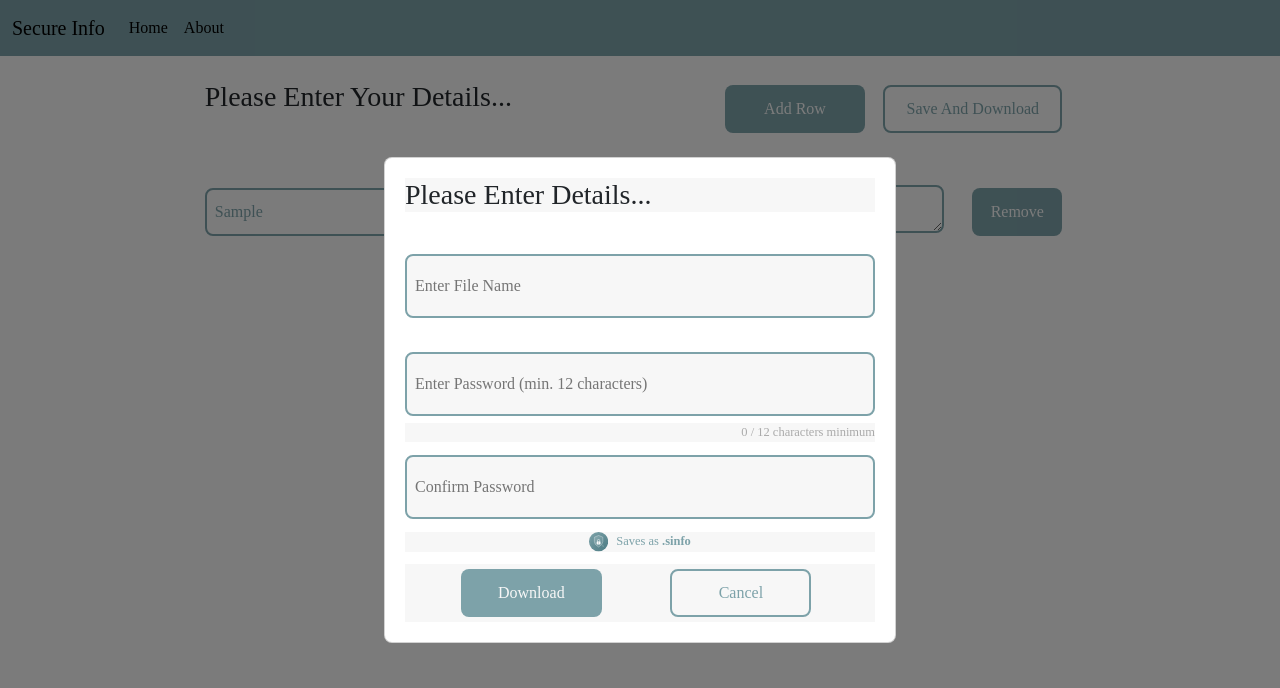
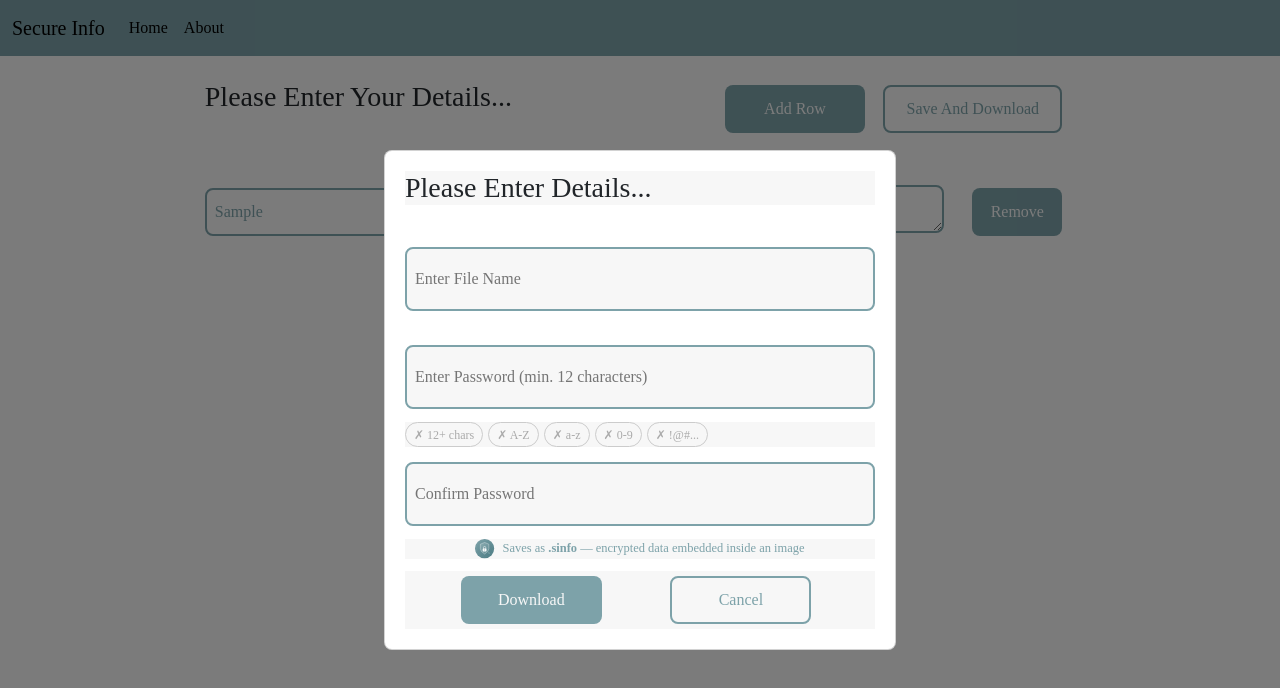
Before and after one commit to yogeshDvish/SecureInfo, a React (Create React App) app: page /#/create-file in a window 1280 px wide. Both pictures are taken after typing "Sample", "Sample" into the empty fields and a click on the button "Save And Download". Shown: the top 688 px of the page. Built offline with nearby package versions, Linux system fonts and the light colour scheme.

Commit message:
Password Issue Fix

```diff
--- a/src/secure-info/CreateFile.tsx
+++ b/src/secure-info/CreateFile.tsx
@@ -23,6 +23,16 @@ function CreateFile() {
   const editFilename = location.state?.editFilename as string | undefined;
   const editPassword = location.state?.editPassword as string | undefined; // old password passed from FileContentPage
   const isEditMode = !!editRows;
+
+  // ── Password strength validator ───────────────────────────────────────────
+  const validatePasswordStrength = (pwd: string): string | null => {
+    if (pwd.length < 12)           return 'Password must be at least 12 characters.';
+    if (!/[A-Z]/.test(pwd))        return 'Password must include at least one uppercase letter (A-Z).';
+    if (!/[a-z]/.test(pwd))        return 'Password must include at least one lowercase letter (a-z).';
+    if (!/[0-9]/.test(pwd))        return 'Password must include at least one number (0-9).';
+    if (!/[^A-Za-z0-9]/.test(pwd)) return 'Password must include at least one special character (!@#$%^&*...).';
+    return null; // valid
+  };
 
   const [rows, setRows] = useState<{ key: string; value: string }[]>(
     editRows && editRows.length > 0 ? editRows : [{ key: '', value: '' }]
@@ -114,9 +124,12 @@ function CreateFile() {
     // passwordOverride is passed directly from button click to avoid stale state
     const passwordToUse = passwordOverride ?? (passwordStep === 'change' ? saltKey : editPassword ?? saltKey);
 
-    if (passwordStep === 'change') {
-      if (saltKey.length < 12) { alert('Password must be at least 12 characters.'); return; }
-      if (saltKey !== confirmSaltKey) { alert('Passwords do not match.'); return; }
+    // Validate password for normal mode AND change password mode
+    if (!passwordOverride) {
+      const strengthError = validatePasswordStrength(passwordToUse);
+      if (strengthError) { alert(strengthError); return; }
+      if (passwordStep === 'change' && saltKey !== confirmSaltKey) { alert('Passwords do not match.'); return; }
+      if (!isEditMode && saltKey !== confirmSaltKey) { alert('Passwords do not match.'); return; }
     }
 
     setIsExporting(true);
@@ -244,9 +257,24 @@ function CreateFile() {
                   className="bordercolorbtn cursive-font passWordMng"
                   placeholder="New Password (min. 12 characters)"
                   style={{ textAlign: 'start', width: '100%', height: '8vh' }} />
-                <div className="cursive-font" style={{ fontSize: '0.78rem', textAlign: 'right', marginTop: '-0.4vh', marginBottom: '0.4vh',
-                  color: saltKey.length === 0 ? '#aaa' : saltKey.length < 12 ? '#e05252' : '#5a9e6f' }}>
-                  {saltKey.length} / 12 {saltKey.length >= 12 ? '✓' : 'characters minimum'}
+                <div style={{ fontSize: '0.75rem', marginTop: '0.4vh', marginBottom: '0.6vh' }}>
+                  <div style={{ display: 'flex', flexWrap: 'wrap', gap: '0.4vw' }}>
+                    {[
+                      { label: '12+ chars', ok: saltKey.length >= 12 },
+                      { label: 'A-Z', ok: /[A-Z]/.test(saltKey) },
+                      { label: 'a-z', ok: /[a-z]/.test(saltKey) },
+                      { label: '0-9', ok: /[0-9]/.test(saltKey) },
+                      { label: '!@#...', ok: /[^A-Za-z0-9]/.test(saltKey) },
+                    ].map(r => (
+                      <span key={r.label} className="cursive-font" style={{
+                        padding: '0.15rem 0.5rem',
+                        borderRadius: '1rem',
+                        border: `1px solid ${saltKey.length === 0 ? '#ccc' : r.ok ? '#5a9e6f' : '#e05252'}`,
+                        color: saltKey.length === 0 ? '#aaa' : r.ok ? '#5a9e6f' : '#e05252',
+                        backgroundColor: saltKey.length === 0 ? 'transparent' : r.ok ? '#edf7f0' : '#fdf0f0',
+                      }}>{r.ok ? '✓' : '✗'} {r.label}</span>
+                    ))}
+                  </div>
                 </div>
                 <input type="password" value={confirmSaltKey} onChange={(e) => setConfirmSaltKey(e.target.value)}
                   className="bordercolorbtn cursive-font passWordMng" placeholder="Confirm New Password"
@@ -276,9 +304,24 @@ function CreateFile() {
                   className="bordercolorbtn cursive-font passWordMng"
                   placeholder="Enter Password (min. 12 characters)"
                   style={{ textAlign: 'start', width: '100%', height: '8vh' }} />
-                <div className="cursive-font" style={{ fontSize: '0.78rem', textAlign: 'right', marginTop: '-0.4vh', marginBottom: '0.4vh',
-                  color: saltKey.length === 0 ? '#aaa' : saltKey.length < 12 ? '#e05252' : '#5a9e6f' }}>
-                  {saltKey.length} / 12 {saltKey.length >= 12 ? '✓' : 'characters minimum'}
+                <div style={{ fontSize: '0.75rem', marginTop: '0.4vh', marginBottom: '0.6vh' }}>
+                  <div style={{ display: 'flex', flexWrap: 'wrap', gap: '0.4vw' }}>
+                    {[
+                      { label: '12+ chars', ok: saltKey.length >= 12 },
+                      { label: 'A-Z', ok: /[A-Z]/.test(saltKey) },
+                      { label: 'a-z', ok: /[a-z]/.test(saltKey) },
+                      { label: '0-9', ok: /[0-9]/.test(saltKey) },
+                      { label: '!@#...', ok: /[^A-Za-z0-9]/.test(saltKey) },
+                    ].map(r => (
+                      <span key={r.label} className="cursive-font" style={{
+                        padding: '0.15rem 0.5rem',
+                        borderRadius: '1rem',
+                        border: `1px solid ${saltKey.length === 0 ? '#ccc' : r.ok ? '#5a9e6f' : '#e05252'}`,
+                        color: saltKey.length === 0 ? '#aaa' : r.ok ? '#5a9e6f' : '#e05252',
+                        backgroundColor: saltKey.length === 0 ? 'transparent' : r.ok ? '#edf7f0' : '#fdf0f0',
+                      }}>{r.ok ? '✓' : '✗'} {r.label}</span>
+                    ))}
+                  </div>
                 </div>
                 <input type="password" value={confirmSaltKey} onChange={(e) => setConfirmSaltKey(e.target.value)}
                   className="bordercolorbtn cursive-font passWordMng" placeholder="Confirm Password"
@@ -288,7 +331,7 @@ function CreateFile() {
                   {confirmSaltKey.length > 0 ? (confirmSaltKey === saltKey ? '✓ Passwords match' : '✗ Passwords do not match') : ''}
                 </div>
                 <div className="cursive-font" style={{ fontSize: '0.78rem', color: '#7da2a9', textAlign: 'center', marginBottom: '1.5vh' }}>
-                  <SinfoLogo className="sinfo-icon" /> Saves as <strong>.sinfo</strong>
+                  <SinfoLogo className="sinfo-icon" /> Saves as <strong>.sinfo</strong> — encrypted data embedded inside an image
                 </div>
                 <div style={{ display: 'flex', justifyContent: 'space-evenly' }}>
                   <button className="filledcolorbtn cursive-font" onClick={() => exportData()} disabled={isExporting}>
```
